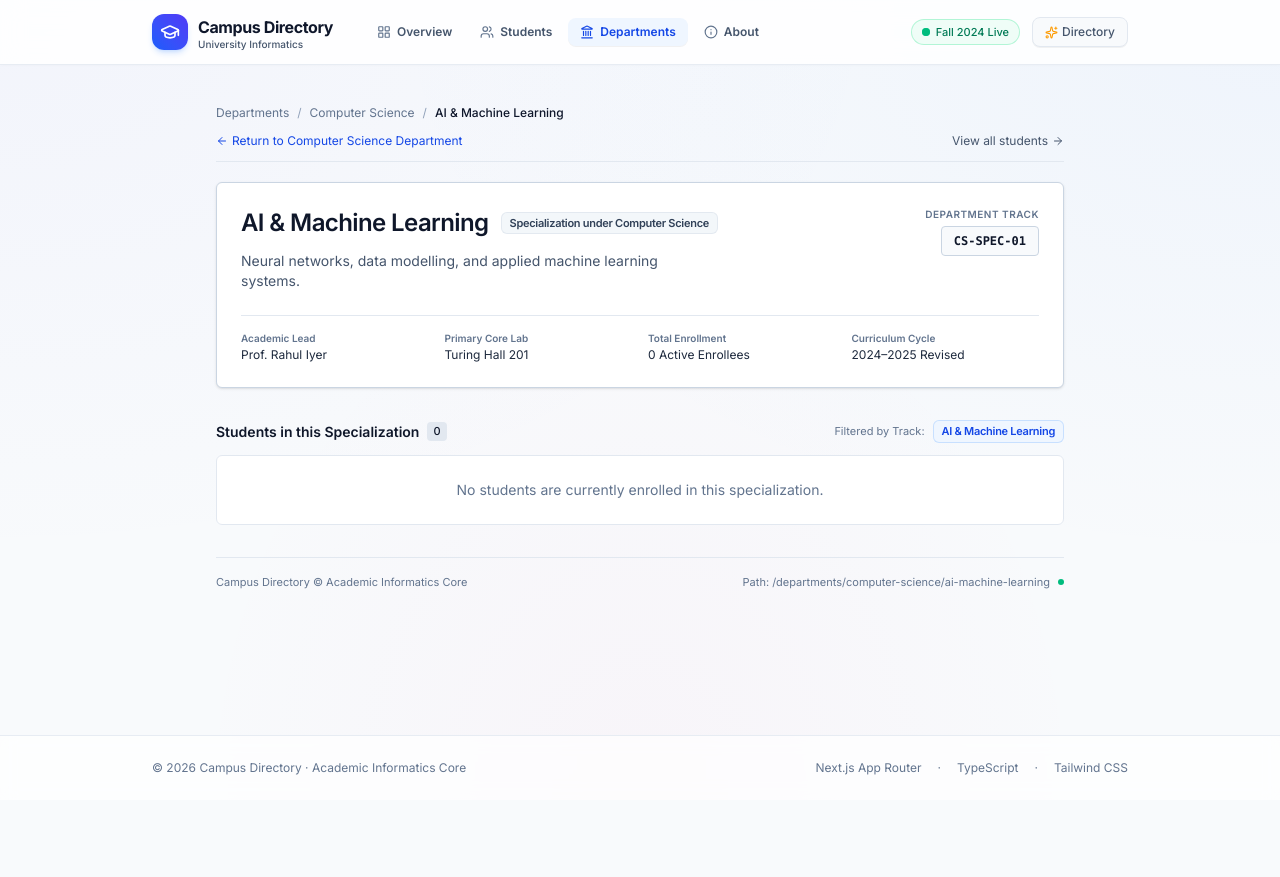
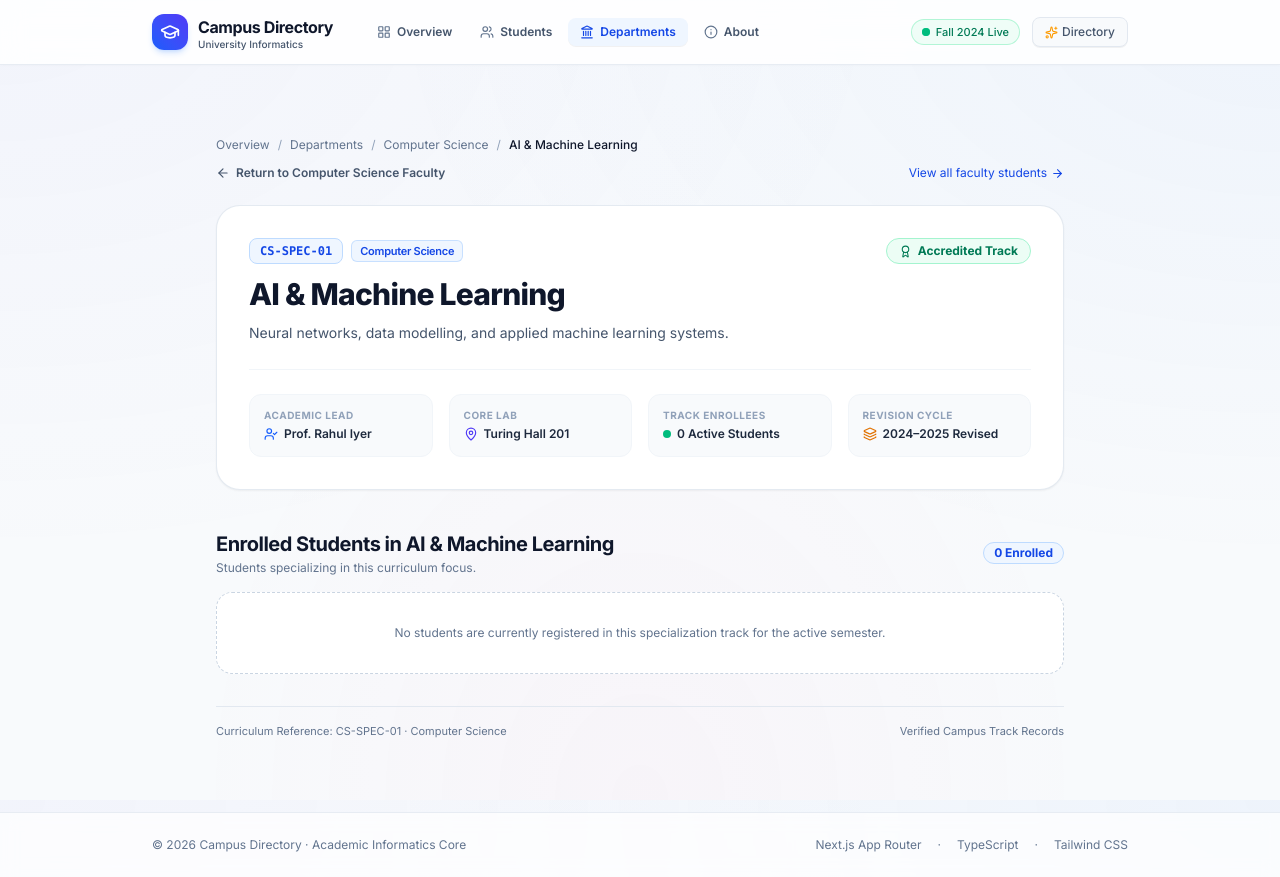
Before and after one commit to nishit546/Student_directory_nextjs, a Next.js app: page /departments/computer-science/ai-machine-learning in a window 1280 px wide. Before the commit the page ends 800 px from the top, so only its background shows below. Built offline with nearby package versions, Linux system fonts and the light colour scheme.

Commit message:
feat(specialization): upgrade specialization view with lab details, academic lead, and student grid

```diff
--- a/src/app/departments/[department]/[specialization]/page.tsx
+++ b/src/app/departments/[department]/[specialization]/page.tsx
@@ -1,18 +1,16 @@
 import Link from "next/link";
 import { notFound } from "next/navigation";
-import { ArrowLeft, ArrowRight } from "lucide-react";
+import { ArrowLeft, ArrowRight, UserCheck, MapPin, Calendar, Award, Layers } from "lucide-react";
 import Container from "@/components/Container";
 import Breadcrumbs from "@/components/Breadcrumbs";
-import Avatar from "@/components/Avatar";
 import Badge from "@/components/Badge";
 import PageFooter from "@/components/PageFooter";
-import { departments, getDepartment, getSpecialization, studentCode, studentsInSpecialization } from "@/data/campus";
+import StudentCard from "@/components/StudentCard";
+import { departments, getDepartment, getSpecialization, studentsInSpecialization } from "@/data/campus";
 
 export function generateStaticParams() {
   return departments.flatMap((d) => d.specializations.map((s) => ({ department: d.slug, specialization: s.slug })));
 }
-
-const label = "text-[10px] font-semibold text-slate-500";
 
 export default async function SpecializationPage({
   params,
@@ -27,96 +25,129 @@ export default async function SpecializationPage({
   const list = studentsInSpecialization(dept.slug, spec.slug);
 
   return (
+    <div className="py-8">
       <Container size="lg">
         <Breadcrumbs
           items={[
+            { label: "Overview", href: "/" },
             { label: "Departments", href: "/departments" },
             { label: dept.name, href: `/departments/${dept.slug}` },
             { label: spec.name },
           ]}
         />
-      <div className="mt-3 mb-5 flex items-center justify-between border-b border-slate-200 pb-3 text-xs">
-        <Link href={`/departments/${dept.slug}`} className="flex items-center gap-1 text-blue-700 hover:underline">
-          <ArrowLeft size={12} /> Return to {dept.name} Department
+
+        <div className="mt-3 mb-6 flex items-center justify-between text-xs">
+          <Link
+            href={`/departments/${dept.slug}`}
+            className="inline-flex items-center gap-1.5 font-semibold text-slate-600 hover:text-slate-900 transition-colors"
+          >
+            <ArrowLeft size={14} /> Return to {dept.name} Faculty
           </Link>
-        <Link href={`/students?department=${dept.slug}`} className="flex items-center gap-1 text-slate-600 hover:text-slate-900">
-          View all students <ArrowRight size={12} />
+          <Link
+            href={`/students?department=${dept.slug}`}
+            className="inline-flex items-center gap-1 text-blue-700 hover:underline"
+          >
+            <span>View all faculty students</span>
+            <ArrowRight size={13} />
           </Link>
         </div>
 
-      <section className="rounded-md border border-slate-300 bg-white p-6 shadow-sm">
-        <div className="flex items-start justify-between gap-6">
+        {/* Track Header Card */}
+        <section className="overflow-hidden rounded-3xl border border-slate-200/90 bg-white p-6 sm:p-8 shadow-xs">
+          <div className="flex flex-col sm:flex-row sm:items-start justify-between gap-6">
             <div>
-            <div className="flex flex-wrap items-center gap-3">
-              <h1 className="text-2xl font-semibold tracking-tight">{spec.name}</h1>
-              <Badge>Specialization under {dept.name}</Badge>
+              <div className="flex flex-wrap items-center gap-2">
+                <span className="font-mono text-xs font-bold text-blue-700 bg-blue-50 border border-blue-200 rounded-lg px-2.5 py-1">
+                  {spec.code}
+                </span>
+                <Badge variant="blue">{dept.name}</Badge>
               </div>
-            <p className="mt-3 max-w-md text-sm text-slate-600">{spec.description}</p>
+
+              <h1 className="mt-3 text-2xl sm:text-3xl font-extrabold tracking-tight text-slate-900">
+                {spec.name}
+              </h1>
+
+              <p className="mt-2.5 text-sm text-slate-600 leading-relaxed max-w-xl">
+                {spec.description}
+              </p>
             </div>
-          <div className="shrink-0 text-right">
-            <p className="text-[10px] font-semibold uppercase tracking-wider text-slate-500">Department Track</p>
-            <span className="mt-1 inline-block rounded border border-slate-300 bg-slate-50 px-3 py-1.5 font-mono text-xs font-semibold">
-              {spec.code}
+
+            <div className="shrink-0 text-left sm:text-right">
+              <span className="inline-flex items-center gap-1.5 rounded-full bg-emerald-50 border border-emerald-200 px-3 py-1 text-xs font-bold text-emerald-700">
+                <Award size={13} />
+                Accredited Track
               </span>
             </div>
           </div>
 
-        <dl className="mt-6 grid grid-cols-2 gap-4 border-t border-slate-200 pt-4 text-xs sm:grid-cols-4">
-          <div><dt className={label}>Academic Lead</dt><dd className="mt-0.5 text-slate-800">{spec.lead}</dd></div>
-          <div><dt className={label}>Primary Core Lab</dt><dd className="mt-0.5 text-slate-800">{spec.lab}</dd></div>
-          <div><dt className={label}>Total Enrollment</dt><dd className="mt-0.5 text-slate-800">{list.length} Active Enrollees</dd></div>
-          <div><dt className={label}>Curriculum Cycle</dt><dd className="mt-0.5 text-slate-800">{spec.cycle}</dd></div>
-        </dl>
+          {/* Metadata Grid */}
+          <div className="mt-6 pt-6 border-t border-slate-100 grid grid-cols-2 sm:grid-cols-4 gap-4 text-xs">
+            <div className="rounded-xl bg-slate-50 p-3.5 border border-slate-100">
+              <p className="text-[10px] font-bold uppercase tracking-wider text-slate-400">Academic Lead</p>
+              <p className="mt-1 font-semibold text-slate-800 flex items-center gap-1.5">
+                <UserCheck size={14} className="text-blue-600" />
+                {spec.lead}
+              </p>
+            </div>
+
+            <div className="rounded-xl bg-slate-50 p-3.5 border border-slate-100">
+              <p className="text-[10px] font-bold uppercase tracking-wider text-slate-400">Core Lab</p>
+              <p className="mt-1 font-semibold text-slate-800 flex items-center gap-1.5">
+                <MapPin size={14} className="text-indigo-600" />
+                {spec.lab}
+              </p>
+            </div>
+
+            <div className="rounded-xl bg-slate-50 p-3.5 border border-slate-100">
+              <p className="text-[10px] font-bold uppercase tracking-wider text-slate-400">Track Enrollees</p>
+              <p className="mt-1 font-semibold text-slate-800 flex items-center gap-1.5">
+                <span className="flex h-2 w-2 rounded-full bg-emerald-500" />
+                {list.length} Active Students
+              </p>
+            </div>
+
+            <div className="rounded-xl bg-slate-50 p-3.5 border border-slate-100">
+              <p className="text-[10px] font-bold uppercase tracking-wider text-slate-400">Revision Cycle</p>
+              <p className="mt-1 font-semibold text-slate-800 flex items-center gap-1.5">
+                <Layers size={14} className="text-amber-600" />
+                {spec.cycle}
+              </p>
+            </div>
+          </div>
         </section>
 
-      <div className="mt-8 mb-3 flex items-center justify-between">
-        <h2 className="flex items-center gap-2 text-sm font-semibold">
-          Students in this Specialization
-          <span className="rounded bg-slate-200 px-1.5 py-0.5 text-[11px] font-medium">{list.length}</span>
+        {/* Enrolled Students in Track */}
+        <section className="mt-10">
+          <div className="flex items-center justify-between mb-4">
+            <div>
+              <h2 className="text-xl font-bold tracking-tight text-slate-900">
+                Enrolled Students in {spec.name}
               </h2>
-        <span className="flex items-center gap-2 text-[11px] text-slate-500">
-          Filtered by Track: <Badge variant="blue">{spec.name}</Badge>
+              <p className="text-xs text-slate-500 mt-0.5">Students specializing in this curriculum focus.</p>
+            </div>
+            <span className="rounded-full bg-blue-50 border border-blue-200 px-2.5 py-0.5 text-xs font-bold text-blue-700">
+              {list.length} Enrolled
             </span>
           </div>
 
           {list.length === 0 ? (
-        <p className="rounded-md border border-slate-200 bg-white p-6 text-center text-sm text-slate-500">
-          No students are currently enrolled in this specialization.
-        </p>
+            <div className="rounded-2xl border border-dashed border-slate-300 bg-white p-8 text-center text-xs text-slate-500">
+              No students are currently registered in this specialization track for the active semester.
+            </div>
           ) : (
-        <div className="grid gap-4 sm:grid-cols-2">
+            <div className="grid gap-5 sm:grid-cols-2 lg:grid-cols-3">
               {list.map((s) => (
-            <div key={s.id} className="rounded-md border border-slate-200 bg-white p-4 shadow-sm">
-              <div className="flex items-start justify-between">
-                <div className="flex items-center gap-3">
-                  <Avatar name={s.name} tone={s.tone} />
-                  <div>
-                    <p className="text-sm font-semibold">{s.name}</p>
-                    <p className="font-mono text-[11px] text-slate-500">{studentCode(s.id)}</p>
-                  </div>
-                </div>
-                <Badge variant="outline">Year {s.year}</Badge>
-              </div>
-              <div className="mt-4 flex items-center justify-between border-t border-slate-200 pt-3 text-[11px]">
-                <span className="text-slate-600">{s.focus}</span>
-                <Link href={`/students/${s.id}`} className="flex items-center gap-1 font-medium text-blue-700 hover:underline">
-                  View profile <ArrowRight size={11} />
-                </Link>
-              </div>
-            </div>
+                <StudentCard key={s.id} student={s} />
               ))}
             </div>
           )}
+        </section>
 
         <PageFooter
-        left="Campus Directory © Academic Informatics Core"
-        right={
-          <span className="flex items-center gap-2">
-            Path: /departments/{dept.slug}/{spec.slug}
-            <span className="h-1.5 w-1.5 rounded-full bg-emerald-500" />
-          </span>
-        }
+          left={`Curriculum Reference: ${spec.code} · ${dept.name}`}
+          right="Verified Campus Track Records"
         />
       </Container>
+    </div>
   );
 }
```
Lines whose indentation alone changed are shown as unchanged.
